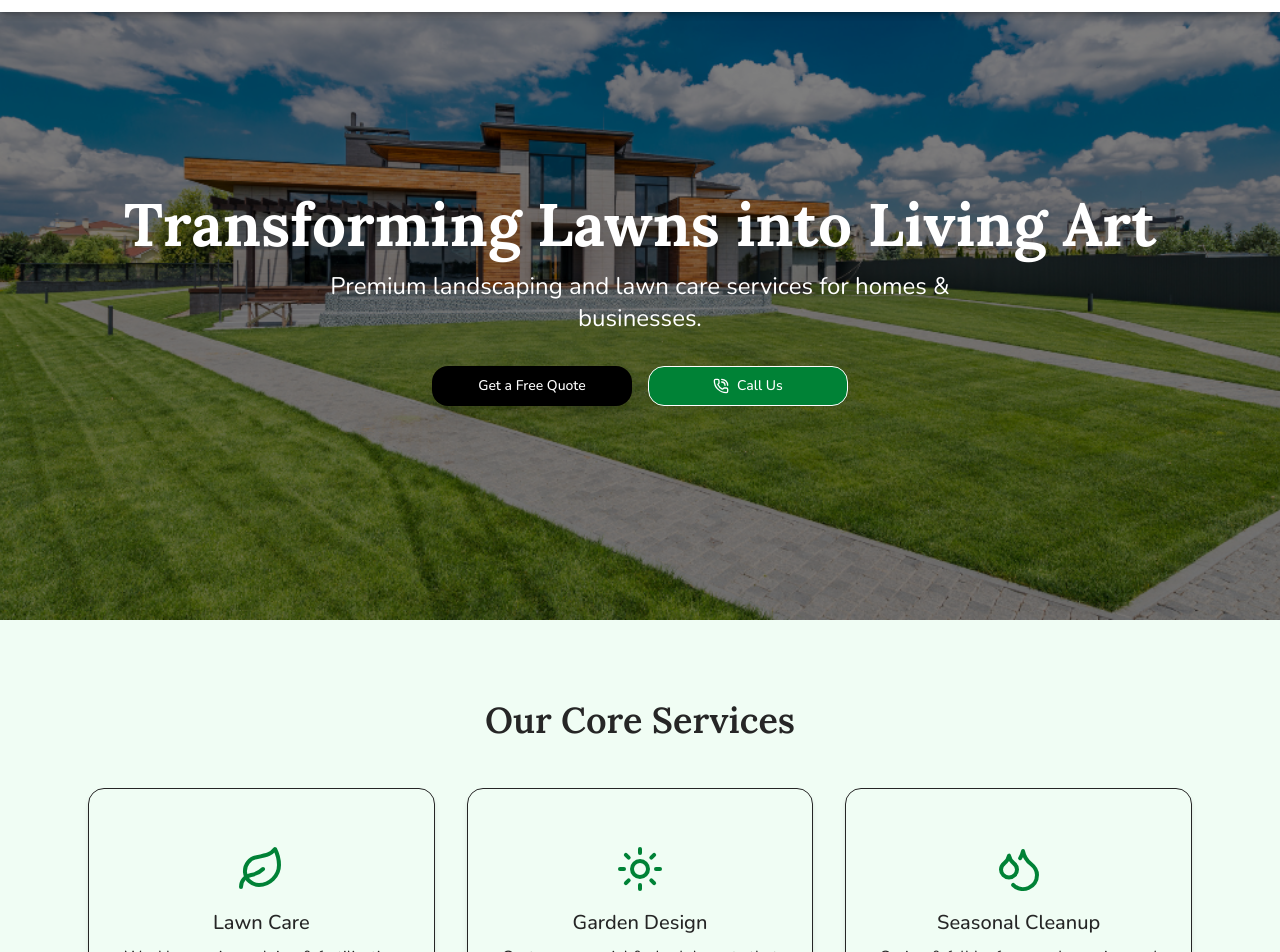
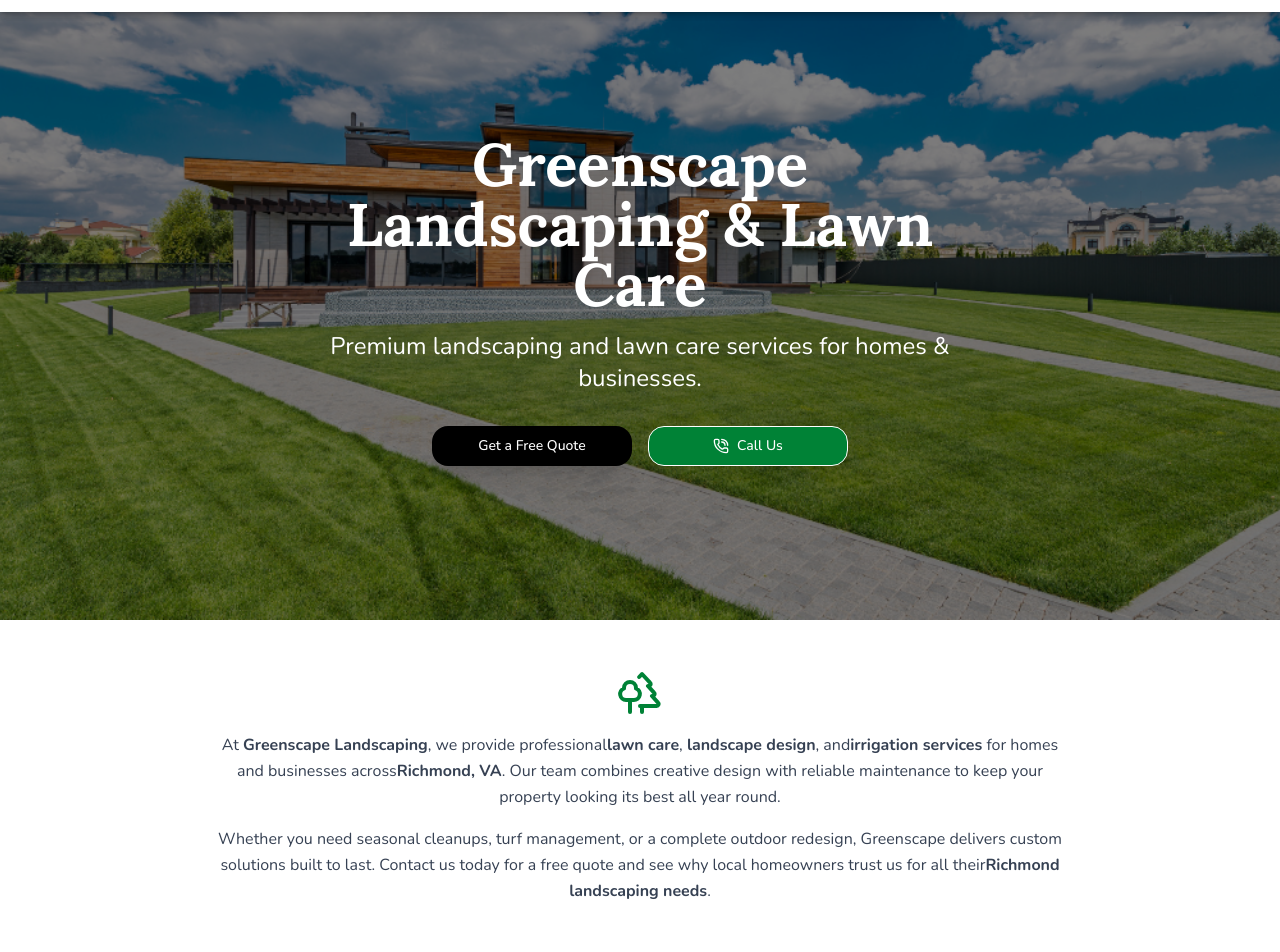
Before and after one commit to chrisowensdev/greenscape-demo, a Next.js app: page / in a window 1280 px wide. Shown: the part 60-1012 px from the top of the page. Built offline with nearby package versions, Linux system fonts and the light colour scheme.

Commit message:
Update title and add paragraph for SEO improvements

```diff
--- a/src/app/page.tsx
+++ b/src/app/page.tsx
@@ -2,7 +2,7 @@
 import Image from "next/image";
 import Link from "next/link";
 import { motion } from "framer-motion";
-import { Leaf, Sun, Droplets, PhoneCall } from "lucide-react";
+import { Leaf, Sun, Droplets, PhoneCall, Trees } from "lucide-react";
 import { Button } from "@/components/ui/button";
 import { Card, CardContent } from "@/components/ui/card";
 import Navbar from "@/components/layout/Navbar";
@@ -51,8 +51,8 @@ export default function HomePage() {
 					transition={{ duration: 0.6 }}
 					className="px-4 text-center text-white"
 				>
-					<h1 className="text-4xl md:text-6xl font-bold mb-4 h-heading">
-						Transforming Lawns into Living Art
+					<h1 className="text-4xl md:text-6xl font-bold mb-4 h-heading max-w-2xl mx-auto">
+						Greenscape Landscaping & Lawn Care
 					</h1>
 					<p className="mb-8 text-lg md:text-2xl max-w-2xl mx-auto">
 						Premium landscaping and lawn care services for homes &
@@ -83,6 +83,27 @@ export default function HomePage() {
 						</Button>
 					</div>
 				</motion.div>
+			</section>
+			<section className="max-w-4xl mx-auto px-4 py-12 text-gray-700 leading-relaxed text-center">
+				<Trees className="w-12 h-12 text-green-700 mb-4 mx-auto" />
+				<p>
+					At <strong>Greenscape Landscaping</strong>, we provide
+					professional
+					<strong>lawn care</strong>,{" "}
+					<strong>landscape design</strong>, and
+					<strong>irrigation services</strong> for homes and
+					businesses across
+					<strong>Richmond, VA</strong>. Our team combines creative
+					design with reliable maintenance to keep your property
+					looking its best all year round.
+				</p>
+				<p className="mt-4">
+					Whether you need seasonal cleanups, turf management, or a
+					complete outdoor redesign, Greenscape delivers custom
+					solutions built to last. Contact us today for a free quote
+					and see why local homeowners trust us for all their
+					<strong>Richmond landscaping needs</strong>.
+				</p>
 			</section>
 
 			{/* ──────────────────── Services ─────────────────── */}
```
